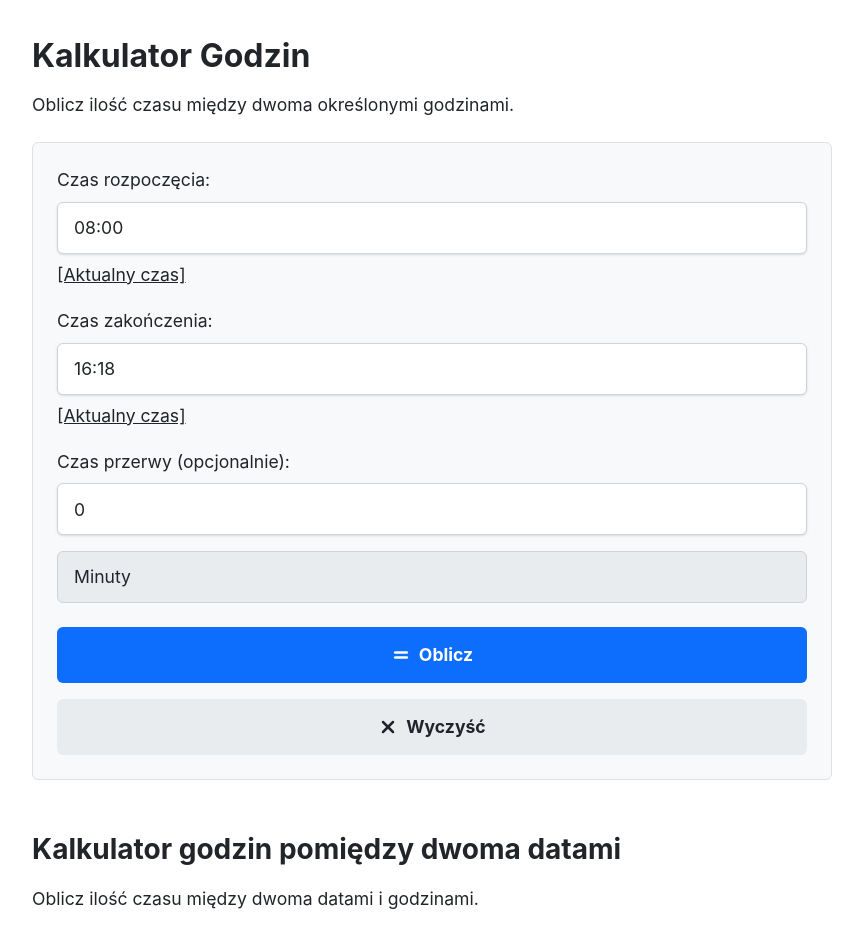
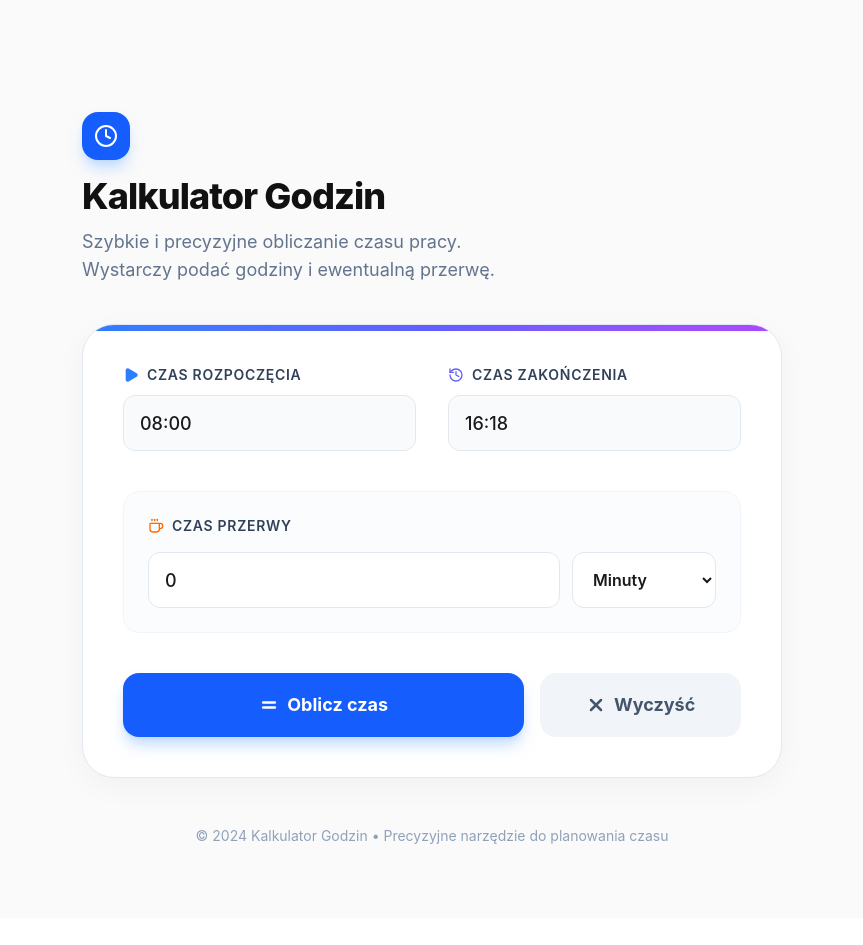
Before and after one commit to pracakod/kalkulator, a Next.js app: page / in a window 1280 px wide. Shown: the whole page, without its empty margins (208-1071 px from the left). After the commit the page ends 918 px from the top, so only its background shows below. Built offline with nearby package versions, Linux system fonts and the light colour scheme.

Commit message:
UI Polish and project cleanup

```diff
--- a/app/page.tsx
+++ b/app/page.tsx
@@ -1,7 +1,8 @@
 'use client';
 
 import { useState } from 'react';
-import { Equal, X } from 'lucide-react';
+import { Equal, X, Clock, Play, GraduationCap as Finish, Coffee, History } from 'lucide-react';
+import { cn } from '@/lib/utils';
 
 export default function Home() {
   const [startTime, setStartTime] = useState('08:00');
@@ -91,71 +92,88 @@ export default function Home() {
   };
 
   return (
-    <div className="min-h-screen bg-white text-[#212529] p-4 md:p-8 font-sans pb-20">
-      <div className="max-w-[800px] mx-auto">
-        <div className="mb-6">
-          <h1 className="text-[2rem] font-bold mb-3 text-[#212529]">Kalkulator Godzin</h1>
-          <p className="text-[#212529] text-[1.1rem]">
-            Oblicz ilość czasu między dwoma określonymi godzinami.
+    <div className="min-h-screen bg-[#fafafa] text-[#1a1a1a] p-4 md:p-8 font-sans selection:bg-blue-100">
+      <div className="max-w-[700px] mx-auto pt-10 md:pt-20">
+        <div className="mb-10 text-center md:text-left">
+          <div className="inline-flex items-center justify-center w-12 h-12 bg-blue-600 text-white rounded-2xl mb-4 shadow-lg shadow-blue-200">
+            <Clock className="w-6 h-6" />
+          </div>
+          <h1 className="text-4xl font-extrabold tracking-tight mb-3 text-[#111]">Kalkulator Godzin</h1>
+          <p className="text-slate-500 text-lg max-w-md">
+            Szybkie i precyzyjne obliczanie czasu pracy. Wystarczy podać godziny i ewentualną przerwę.
           </p>
         </div>
 
-        <div className="bg-[#f8f9fa] border border-[#dee2e6] rounded-[0.375rem] p-5 sm:p-6 mb-8">
+        <div className="bg-white border border-slate-200 rounded-[2rem] shadow-[0_8px_30px_rgb(0,0,0,0.04)] p-6 md:p-10 mb-8 overflow-hidden relative">
+          <div className="absolute top-0 left-0 w-full h-1.5 bg-gradient-to-r from-blue-500 via-indigo-500 to-purple-500"></div>
+
+          <div className="grid grid-cols-1 md:grid-cols-2 gap-8 mb-10">
             {/* Start Time */}
-          <div className="mb-5">
-            <label className="block text-[1.1rem] mb-2 text-[#212529]">Czas rozpoczęcia:</label>
+            <div>
+              <label className="flex items-center text-sm font-semibold mb-2.5 text-slate-700 uppercase tracking-wider">
+                <Play className="w-4 h-4 mr-2 text-blue-500 fill-blue-500" /> Czas rozpoczęcia
+              </label>
+              <div className="relative group">
                 <input
                   type="text"
                   inputMode="numeric"
-              placeholder="np. 08:00"
+                  placeholder="08:00"
                   value={startTime}
                   onChange={(e) => setStartTime(e.target.value.replace(/[^0-9:]/g, ''))}
                   onBlur={() => setStartTime(formatTimeStr(startTime))}
-              className="w-full h-[3.25rem] bg-white border border-[#ced4da] rounded-[0.375rem] px-3 md:px-4 text-[1.1rem] shadow-sm focus:border-[#86b7fe] focus:ring-[0.25rem] focus:ring-[#0d6efd]/25 outline-none transition-all"
+                  className="w-full h-14 bg-slate-50 border border-slate-200 rounded-xl px-4 text-lg font-medium focus:bg-white focus:border-blue-500 focus:ring-4 focus:ring-blue-500/10 outline-none transition-all"
                 />
                 <button
                   onClick={() => setCurrentTime(setStartTime)}
-              className="text-[#212529] hover:text-black underline mt-2 inline-block text-[1.1rem]"
+                  className="absolute right-3 top-1/2 -translate-y-1/2 text-xs font-bold text-blue-600 hover:text-blue-700 bg-blue-50 px-2.5 py-1.5 rounded-lg opacity-0 group-hover:opacity-100 transition-opacity"
                 >
-              [Aktualny czas]
+                  TERAZ
                 </button>
+              </div>
             </div>
 
             {/* End Time */}
-          <div className="mb-5">
-            <label className="block text-[1.1rem] mb-2 text-[#212529]">Czas zakończenia:</label>
+            <div>
+              <label className="flex items-center text-sm font-semibold mb-2.5 text-slate-700 uppercase tracking-wider">
+                <History className="w-4 h-4 mr-2 text-indigo-500" /> Czas zakończenia
+              </label>
+              <div className="relative group">
                 <input
                   type="text"
                   inputMode="numeric"
-              placeholder="np. 16:00"
+                  placeholder="16:00"
                   value={endTime}
                   onChange={(e) => setEndTime(e.target.value.replace(/[^0-9:]/g, ''))}
                   onBlur={() => setEndTime(formatTimeStr(endTime))}
-              className="w-full h-[3.25rem] bg-white border border-[#ced4da] rounded-[0.375rem] px-3 md:px-4 text-[1.1rem] shadow-sm focus:border-[#86b7fe] focus:ring-[0.25rem] focus:ring-[#0d6efd]/25 outline-none transition-all"
+                  className="w-full h-14 bg-slate-50 border border-slate-200 rounded-xl px-4 text-lg font-medium focus:bg-white focus:border-blue-500 focus:ring-4 focus:ring-blue-500/10 outline-none transition-all"
                 />
                 <button
                   onClick={() => setCurrentTime(setEndTime)}
-              className="text-[#212529] hover:text-black underline mt-2 inline-block text-[1.1rem]"
+                  className="absolute right-3 top-1/2 -translate-y-1/2 text-xs font-bold text-indigo-600 hover:text-indigo-700 bg-indigo-50 px-2.5 py-1.5 rounded-lg opacity-0 group-hover:opacity-100 transition-opacity"
                 >
-              [Aktualny czas]
+                  TERAZ
                 </button>
+              </div>
+            </div>
           </div>
 
           {/* Break Time */}
-          <div className="mb-6">
-            <label className="block text-[1.1rem] mb-2 text-[#212529]">Czas przerwy (opcjonalnie):</label>
+          <div className="mb-10 bg-slate-50/50 p-6 rounded-2xl border border-slate-100">
+            <label className="flex items-center text-sm font-semibold mb-4 text-slate-700 uppercase tracking-wider">
+              <Coffee className="w-4 h-4 mr-2 text-orange-500" /> Czas przerwy
+            </label>
+            <div className="flex flex-col sm:flex-row gap-3">
               <input
                 type="number"
                 min="0"
                 value={breakTime}
                 onChange={(e) => setBreakTime(e.target.value)}
-              className="w-full h-[3.25rem] bg-white border border-[#ced4da] rounded-[0.375rem] px-3 md:px-4 text-[1.1rem] shadow-sm focus:border-[#86b7fe] focus:ring-[0.25rem] focus:ring-[#0d6efd]/25 outline-none transition-all mb-4"
+                className="flex-1 h-14 bg-white border border-slate-200 rounded-xl px-4 text-lg font-medium focus:border-blue-500 focus:ring-4 focus:ring-blue-500/10 outline-none transition-all"
               />
-            <div className="relative">
               <select
                 value={breakUnit}
                 onChange={(e) => setBreakUnit(e.target.value)}
-                className="w-full h-[3.25rem] bg-[#e9ecef] border border-[#ced4da] rounded-[0.375rem] px-3 md:px-4 text-[1.1rem] appearance-none focus:border-[#86b7fe] focus:ring-[0.25rem] focus:ring-[#0d6efd]/25 outline-none transition-all"
+                className="sm:w-36 h-14 bg-white border border-slate-200 rounded-xl px-4 text-base font-semibold focus:border-blue-500 outline-none transition-all cursor-pointer"
               >
                 <option value="minutes">Minuty</option>
                 <option value="hours">Godziny</option>
@@ -164,16 +182,16 @@ export default function Home() {
           </div>
 
           {/* Buttons */}
-          <div className="flex flex-col gap-4">
+          <div className="flex flex-col sm:flex-row gap-4">
             <button
               onClick={calculate}
-              className="w-full h-[3.5rem] bg-[#0d6efd] hover:bg-[#0b5ed7] text-white rounded-[0.375rem] flex items-center justify-center text-[1.1rem] font-bold transition-colors"
+              className="flex-[2] h-16 bg-blue-600 hover:bg-blue-700 text-white rounded-2xl flex items-center justify-center text-lg font-bold transition-all transform hover:scale-[1.01] active:scale-[0.99] shadow-lg shadow-blue-200"
             >
-              <Equal className="w-5 h-5 mr-2 stroke-[3]" /> Oblicz
+              <Equal className="w-5 h-5 mr-2 stroke-[3]" /> Oblicz czas
             </button>
             <button
               onClick={clear}
-              className="w-full h-[3.5rem] bg-[#e9ecef] hover:bg-[#dde0e3] text-[#212529] rounded-[0.375rem] flex items-center justify-center text-[1.1rem] font-bold transition-colors"
+              className="flex-1 h-16 bg-slate-100 hover:bg-slate-200 text-slate-600 rounded-2xl flex items-center justify-center text-lg font-bold transition-all"
             >
               <X className="w-5 h-5 mr-2 stroke-[3]" /> Wyczyść
             </button>
@@ -181,40 +199,36 @@ export default function Home() {
 
           {/* Result Section */}
           {result && (
-            <div className="mt-8 pt-8 border-t border-[#dee2e6]">
-              <div className="inline-flex items-center bg-[#e9ecef] border border-[#dee2e6] rounded-[0.375rem] px-3 py-2 mb-6">
-                <span className="w-3 h-3 bg-[#0d6efd] rounded-full mr-2"></span>
-                <span className="font-bold text-[1.1rem] text-[#212529]">Wynik:</span>
+            <div className="mt-12 p-8 bg-blue-50/50 rounded-3xl border border-blue-100 relative overflow-hidden group">
+              <div className="absolute top-0 right-0 p-3 opacity-10 group-hover:opacity-20 transition-opacity">
+                <Clock className="w-20 h-20 text-blue-600" />
               </div>
+              <div className="relative z-10">
+                <h3 className="text-sm font-bold text-blue-600 uppercase tracking-[0.2em] mb-6">
+                  Wynik obliczeń
+                </h3>
 
-              <div className="mb-4">
-                <label className="block text-[1.1rem] mb-2 text-[#212529]">Czas:</label>
-                <input
-                  type="text"
-                  readOnly
-                  value={result.timeFormatted}
-                  className="w-full h-[3.25rem] bg-white border border-[#ced4da] rounded-[0.375rem] px-4 text-[1.1rem] text-[#212529] outline-none"
-                />
+                <div className="grid grid-cols-1 sm:grid-cols-2 gap-8">
+                  <div>
+                    <div className="text-slate-500 text-sm font-medium mb-1">Format czasu</div>
+                    <div className="text-4xl font-black text-slate-900 tabular-nums">
+                      {result.timeFormatted} <span className="text-xl font-medium text-slate-400">h</span>
                     </div>
-
+                  </div>
                   <div>
-                <label className="block text-[1.1rem] mb-2 text-[#212529]">Czas w minutach:</label>
-                <input
-                  type="text"
-                  readOnly
-                  value={result.totalMinutes.toString()}
-                  className="w-full h-[3.25rem] bg-white border border-[#ced4da] rounded-[0.375rem] px-4 text-[1.1rem] text-[#212529] outline-none"
-                />
+                    <div className="text-slate-500 text-sm font-medium mb-1">Łącznie minut</div>
+                    <div className="text-4xl font-black text-slate-900 tabular-nums">
+                      {result.totalMinutes} <span className="text-xl font-medium text-slate-400">min</span>
+                    </div>
+                  </div>
+                </div>
               </div>
             </div>
           )}
         </div>
 
-        <div className="mt-12">
-          <h2 className="text-[1.75rem] font-bold mb-4 text-[#212529]">Kalkulator godzin pomiędzy dwoma datami</h2>
-          <p className="text-[1.1rem] text-[#212529]">
-            Oblicz ilość czasu między dwoma datami i godzinami.
-          </p>
+        <div className="text-center text-slate-400 text-sm mt-12 pb-10">
+          <p>© 2024 Kalkulator Godzin • Precyzyjne narzędzie do planowania czasu</p>
         </div>
       </div>
     </div>
```
Also changed, not shown: 1 other file (tests, documents, lock files or other folders). Lines whose indentation alone changed are shown as unchanged.
